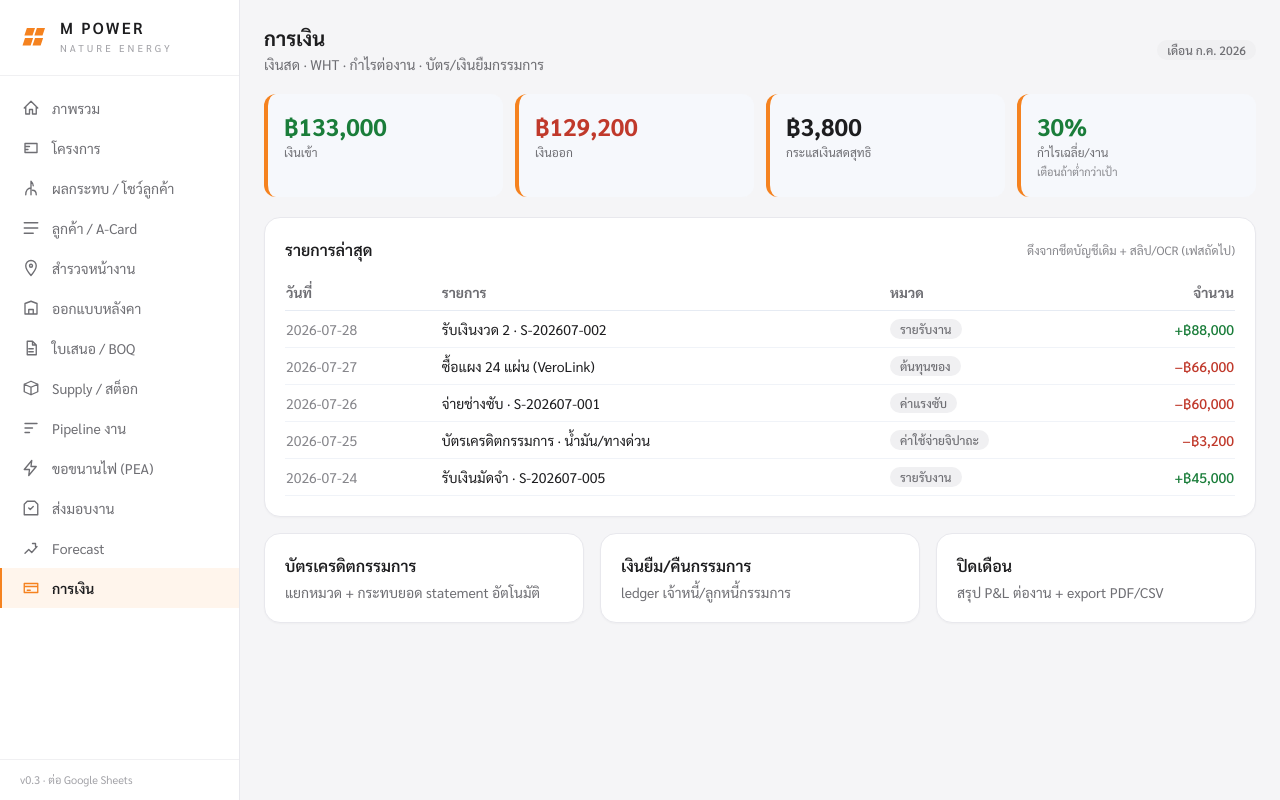
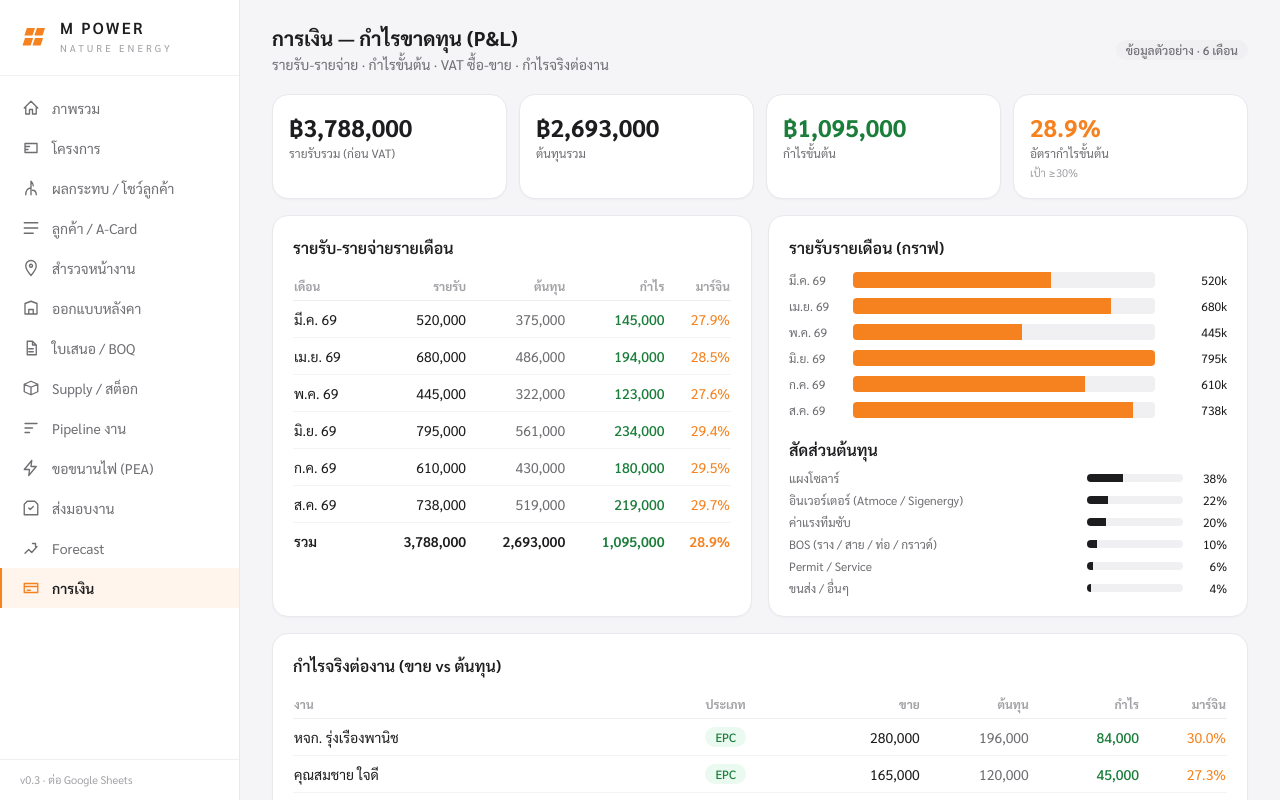
Before and after one commit to MORIZO168/mpower-app, a Next.js app in the folder mpower-app-source-v3/: page /finance in a window 1280 px wide. Shown: the top 800 px of the page. Built offline with nearby package versions, Linux system fonts and the light colour scheme.

Commit message:
Update page.js

```diff
--- a/mpower-app-source-v3/app/finance/page.js
+++ b/mpower-app-source-v3/app/finance/page.js
@@ -1,56 +1,149 @@
-import { PageHeader, Stat, Pill } from "@/components/ui";
-import { baht } from "@/lib/data";
+import { PageHeader, Pill } from "@/components/ui";
+import { PROJECTS, baht } from "@/lib/projects";
 
-const TXN = [
-  { date: "2026-07-28", desc: "รับเงินงวด 2 · S-202607-002", cat: "รายรับงาน", amt: 88000 },
-  { date: "2026-07-27", desc: "ซื้อแผง 24 แผ่น (VeroLink)", cat: "ต้นทุนของ", amt: -66000 },
-  { date: "2026-07-26", desc: "จ่ายช่างซับ · S-202607-001", cat: "ค่าแรงซับ", amt: -60000 },
-  { date: "2026-07-25", desc: "บัตรเครดิตกรรมการ · น้ำมัน/ทางด่วน", cat: "ค่าใช้จ่ายจิปาถะ", amt: -3200 },
-  { date: "2026-07-24", desc: "รับเงินมัดจำ · S-202607-005", cat: "รายรับงาน", amt: 45000 },
+// mock รายเดือน (ต่อ Google Sheets แท็บ Sales/Purchases ภายหลัง)
+const MONTHS = [
+  { m: "มี.ค. 69", rev: 520000, cost: 375000 },
+  { m: "เม.ย. 69", rev: 680000, cost: 486000 },
+  { m: "พ.ค. 69", rev: 445000, cost: 322000 },
+  { m: "มิ.ย. 69", rev: 795000, cost: 561000 },
+  { m: "ก.ค. 69", rev: 610000, cost: 430000 },
+  { m: "ส.ค. 69", rev: 738000, cost: 519000 },
 ];
 
+const COST_BREAKDOWN = [
+  { k: "แผงโซลาร์", pct: 38 },
+  { k: "อินเวอร์เตอร์ (Atmoce / Sigenergy)", pct: 22 },
+  { k: "ค่าแรงทีมซับ", pct: 20 },
+  { k: "BOS (ราง / สาย / ท่อ / กราวด์)", pct: 10 },
+  { k: "Permit / Service", pct: 6 },
+  { k: "ขนส่ง / อื่นๆ", pct: 4 },
+];
+
+const VAT = 0.07;
+const pct = (n) => (n * 100).toFixed(1) + "%";
+
+function Kpi({ label, value, sub, tone }) {
+  const c = tone === "ok" ? "text-[#1a7d3a]" : tone === "orange" ? "text-[#F5821F]" : "text-[#1d1d1f]";
+  return (
+    <div className="card p-4">
+      <div className={`text-2xl font-bold ${c}`}>{value}</div>
+      <div className="text-xs text-[#6e6e73] mt-0.5">{label}</div>
+      {sub && <div className="text-[11px] text-[#a1a1a6] mt-1">{sub}</div>}
+    </div>
+  );
+}
+
 export default function FinancePage() {
-  const income = TXN.filter((t) => t.amt > 0).reduce((a, t) => a + t.amt, 0);
-  const expense = TXN.filter((t) => t.amt < 0).reduce((a, t) => a - t.amt, 0);
+  const totRev = MONTHS.reduce((s, x) => s + x.rev, 0);
+  const totCost = MONTHS.reduce((s, x) => s + x.cost, 0);
+  const gp = totRev - totCost;
+  const margin = gp / totRev;
+  const outVat = Math.round(totRev * VAT);
+  const inVat = Math.round(totCost * VAT);
+  const vatPay = outVat - inVat;
+  const maxRev = Math.max(...MONTHS.map((x) => x.rev));
+
+  const jobs = PROJECTS.map((p) => {
+    const cost = p.detail.boq.cost;
+    return { name: p.customer, type: p.jobType, sell: p.value, cost, profit: p.value - cost };
+  });
 
   return (
-    <div className="p-6 max-w-6xl mx-auto">
-      <PageHeader title="การเงิน" subtitle="เงินสด · WHT · กำไรต่องาน · บัตร/เงินยืมกรรมการ"
-        right={<Pill tone="mut">เดือน ก.ค. 2026</Pill>} />
+    <div className="p-6 max-w-5xl mx-auto">
+      <PageHeader title="การเงิน — กำไรขาดทุน (P&L)" subtitle="รายรับ-รายจ่าย · กำไรขั้นต้น · VAT ซื้อ-ขาย · กำไรจริงต่องาน"
+        right={<Pill tone="mut">ข้อมูลตัวอย่าง · 6 เดือน</Pill>} />
 
-      <div className="grid grid-cols-2 md:grid-cols-4 gap-3 mb-5">
-        <Stat label="เงินเข้า" value={baht(income)} tone="ok" />
-        <Stat label="เงินออก" value={baht(expense)} tone="bad" />
-        <Stat label="กระแสเงินสดสุทธิ" value={baht(income - expense)} />
-        <Stat label="กำไรเฉลี่ย/งาน" value="30%" tone="ok" sub="เตือนถ้าต่ำกว่าเป้า" />
+      <div className="grid grid-cols-2 md:grid-cols-4 gap-3 mb-4">
+        <Kpi label="รายรับรวม (ก่อน VAT)" value={baht(totRev)} />
+        <Kpi label="ต้นทุนรวม" value={baht(totCost)} />
+        <Kpi label="กำไรขั้นต้น" value={baht(gp)} tone="ok" />
+        <Kpi label="อัตรากำไรขั้นต้น" value={pct(margin)} tone="orange" sub="เป้า ≥30%" />
       </div>
 
-      <div className="card p-5">
-        <div className="flex items-center mb-3">
-          <div className="font-semibold text-[#1a3c6e]">รายการล่าสุด</div>
-          <span className="ml-auto text-xs text-[#8593a8]">ดึงจากชีตบัญชีเดิม + สลิป/OCR (เฟสถัดไป)</span>
+      <div className="grid md:grid-cols-2 gap-4 mb-4">
+        <div className="card p-5">
+          <div className="font-semibold text-[#1d1d1f] mb-3">รายรับ-รายจ่ายรายเดือน</div>
+          <table className="w-full text-sm">
+            <thead><tr className="text-[#a1a1a6] text-xs border-b border-[#eee]">
+              <th className="text-left py-1.5">เดือน</th><th className="text-right">รายรับ</th><th className="text-right">ต้นทุน</th><th className="text-right">กำไร</th><th className="text-right">มาร์จิน</th>
+            </tr></thead>
+            <tbody>
+              {MONTHS.map((x) => {
+                const g = x.rev - x.cost;
+                return (
+                  <tr key={x.m} className="border-b border-[#f4f4f6]">
+                    <td className="py-2">{x.m}</td>
+                    <td className="text-right">{x.rev.toLocaleString()}</td>
+                    <td className="text-right text-[#6e6e73]">{x.cost.toLocaleString()}</td>
+                    <td className="text-right font-medium text-[#1a7d3a]">{g.toLocaleString()}</td>
+                    <td className="text-right text-[#F5821F]">{pct(g / x.rev)}</td>
+                  </tr>
+                );
+              })}
+              <tr className="font-semibold">
+                <td className="py-2">รวม</td>
+                <td className="text-right">{totRev.toLocaleString()}</td>
+                <td className="text-right">{totCost.toLocaleString()}</td>
+                <td className="text-right text-[#1a7d3a]">{gp.toLocaleString()}</td>
+                <td className="text-right text-[#F5821F]">{pct(margin)}</td>
+              </tr>
+            </tbody>
+          </table>
         </div>
+
+        <div className="card p-5">
+          <div className="font-semibold text-[#1d1d1f] mb-3">รายรับรายเดือน (กราฟ)</div>
+          <div className="space-y-2.5 mb-5">
+            {MONTHS.map((x) => (
+              <div key={x.m} className="flex items-center gap-2 text-xs">
+                <span className="w-14 text-[#6e6e73]">{x.m}</span>
+                <div className="flex-1 h-4 rounded bg-[#f0f0f2] overflow-hidden"><div className="h-full bg-[#F5821F]" style={{ width: (x.rev / maxRev) * 100 + "%" }} /></div>
+                <span className="w-16 text-right text-[#1d1d1f]">{Math.round(x.rev / 1000)}k</span>
+              </div>
+            ))}
+          </div>
+          <div className="font-semibold text-[#1d1d1f] mb-2">สัดส่วนต้นทุน</div>
+          <div className="space-y-1.5">
+            {COST_BREAKDOWN.map((c) => (
+              <div key={c.k} className="flex items-center gap-2 text-xs">
+                <span className="flex-1 text-[#6e6e73]">{c.k}</span>
+                <div className="w-24 h-2 rounded-full bg-[#f0f0f2] overflow-hidden"><div className="h-full bg-[#1d1d1f]" style={{ width: c.pct + "%" }} /></div>
+                <span className="w-9 text-right">{c.pct}%</span>
+              </div>
+            ))}
+          </div>
+        </div>
+      </div>
+
+      <div className="card p-5 mb-4">
+        <div className="font-semibold text-[#1d1d1f] mb-3">กำไรจริงต่องาน (ขาย vs ต้นทุน)</div>
         <table className="w-full text-sm">
-          <thead><tr className="text-left text-[#5a6a86] border-b border-[#e6ebf3]">
-            <th className="py-2">วันที่</th><th>รายการ</th><th>หมวด</th><th className="text-right">จำนวน</th></tr></thead>
+          <thead><tr className="text-[#a1a1a6] text-xs border-b border-[#eee]">
+            <th className="text-left py-1.5">งาน</th><th className="text-left">ประเภท</th><th className="text-right">ขาย</th><th className="text-right">ต้นทุน</th><th className="text-right">กำไร</th><th className="text-right">มาร์จิน</th>
+          </tr></thead>
           <tbody>
-            {TXN.map((t, i) => (
-              <tr key={i} className="border-b border-[#f0f3f8]">
-                <td className="py-2 text-[#8593a8]">{t.date}</td>
-                <td>{t.desc}</td>
-                <td><Pill tone="mut">{t.cat}</Pill></td>
-                <td className={`text-right font-medium ${t.amt > 0 ? "text-[#1a7d3a]" : "text-[#c0392b]"}`}>{t.amt > 0 ? "+" : "−"}{baht(Math.abs(t.amt))}</td>
+            {jobs.map((j) => (
+              <tr key={j.name} className="border-b border-[#f4f4f6]">
+                <td className="py-2 truncate max-w-[200px]">{j.name}</td>
+                <td><span className={`pill pill-${j.type === "Subcontract" ? "warn" : "ok"}`}>{j.type === "Subcontract" ? "รับซับ" : "EPC"}</span></td>
+                <td className="text-right">{j.sell.toLocaleString()}</td>
+                <td className="text-right text-[#6e6e73]">{j.cost.toLocaleString()}</td>
+                <td className="text-right font-medium text-[#1a7d3a]">{j.profit.toLocaleString()}</td>
+                <td className="text-right text-[#F5821F]">{pct(j.profit / j.sell)}</td>
               </tr>
             ))}
           </tbody>
         </table>
       </div>
 
-      <div className="grid md:grid-cols-3 gap-4 mt-4">
-        <div className="card p-5"><div className="font-semibold text-[#1a3c6e] mb-1">บัตรเครดิตกรรมการ</div><p className="text-sm text-[#5a6a86]">แยกหมวด + กระทบยอด statement อัตโนมัติ</p></div>
-        <div className="card p-5"><div className="font-semibold text-[#1a3c6e] mb-1">เงินยืม/คืนกรรมการ</div><p className="text-sm text-[#5a6a86]">ledger เจ้าหนี้/ลูกหนี้กรรมการ</p></div>
-        <div className="card p-5"><div className="font-semibold text-[#1a3c6e] mb-1">ปิดเดือน</div><p className="text-sm text-[#5a6a86]">สรุป P&L ต่องาน + export PDF/CSV</p></div>
+      <div className="grid grid-cols-2 md:grid-cols-3 gap-3">
+        <Kpi label="VAT ขาย (output)" value={baht(outVat)} sub="เก็บจากลูกค้า" />
+        <Kpi label="VAT ซื้อ (input)" value={baht(inVat)} sub="จ่ายตอนซื้อของ" />
+        <Kpi label="VAT ต้องนำส่ง" value={baht(vatPay)} tone="orange" sub="output − input" />
       </div>
+
+      <p className="text-[11px] text-[#a1a1a6] mt-4">* ตัวเลขเป็นข้อมูลตัวอย่าง · เมื่อต่อ Google Sheets จะดึงจากแท็บ Sales / Purchases จริง (กำไรฐาน 30% · VAT 7% ตามสูตร SRP)</p>
     </div>
   );
 }
```
